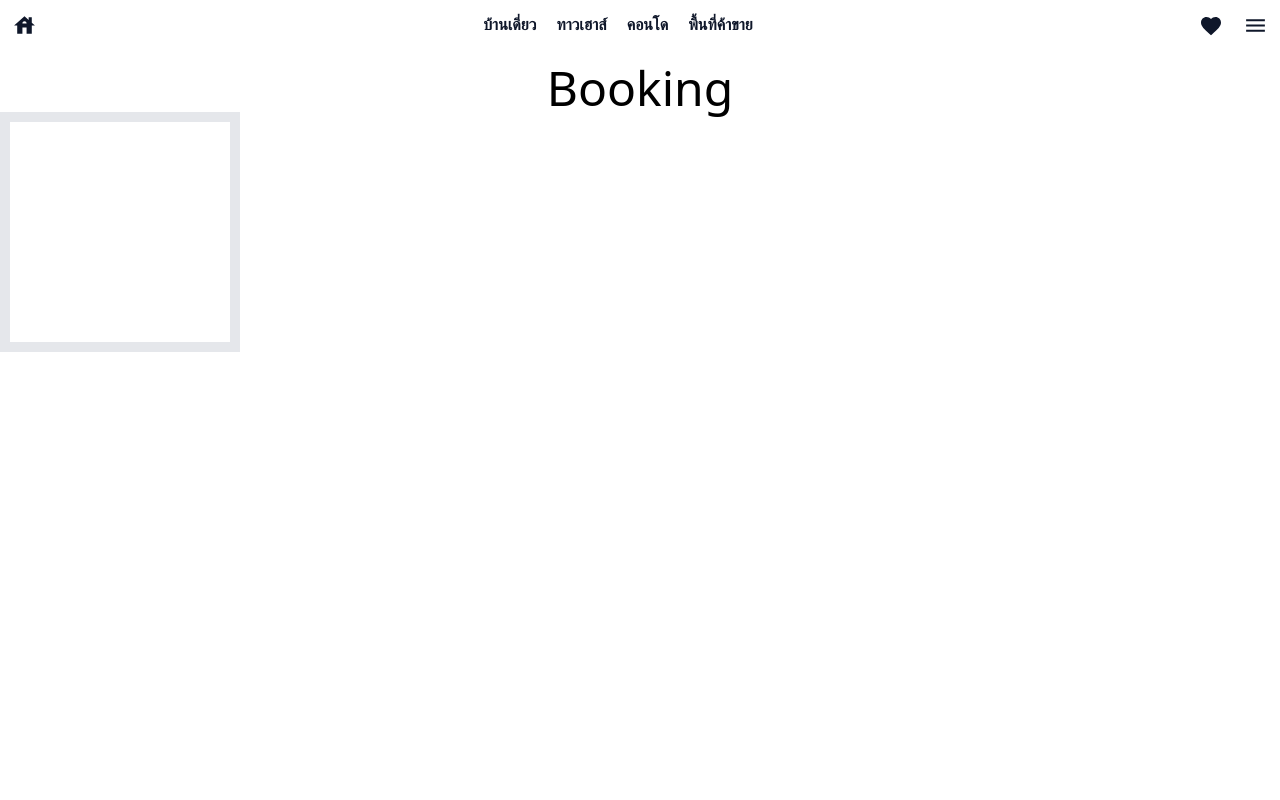
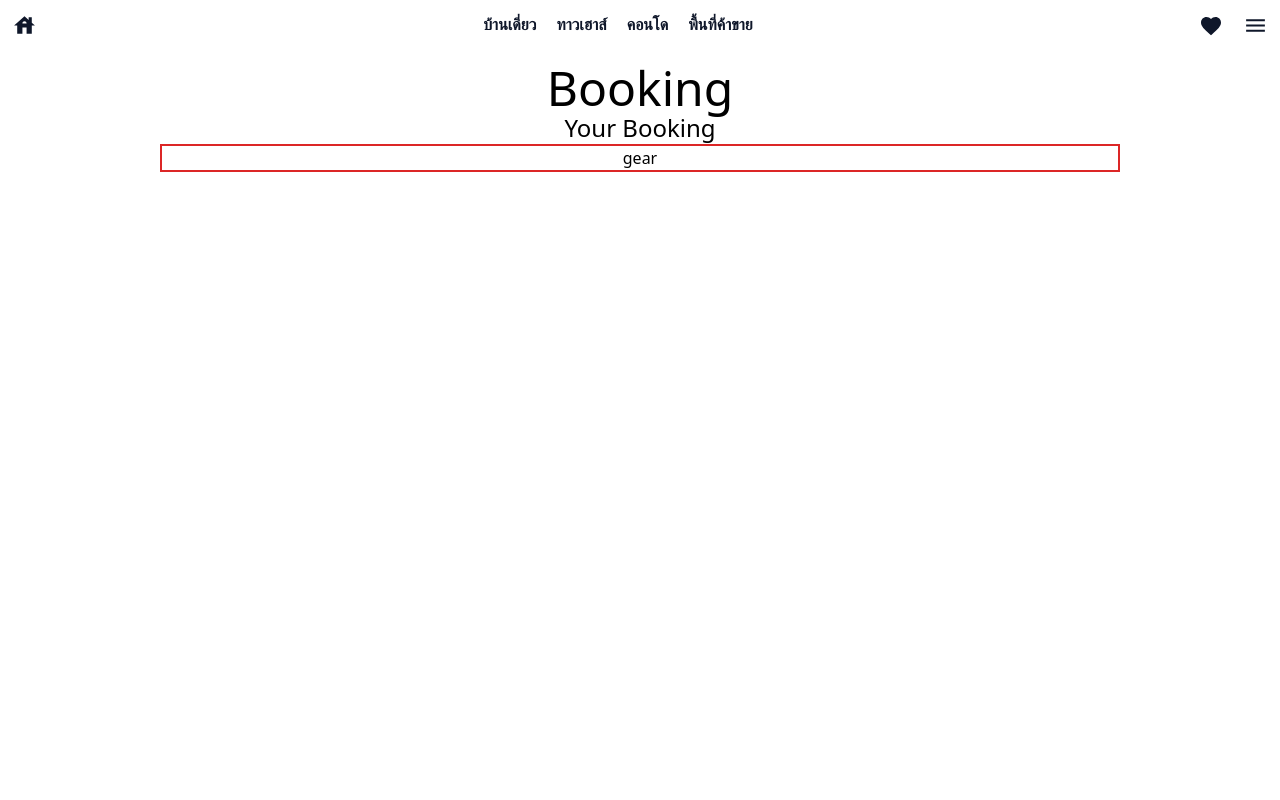
Before and after one commit to llmthpanll/Project_Web_tech, a React (Create React App) app: page /Booked in a window 1280 px wide. Shown: the top 800 px of the page. Built offline with nearby package versions, Linux system fonts and the light colour scheme.

Commit message:
จัดให้กลางแล้วนะครับ กานต์

```diff
--- a/src/Page/Booked.js
+++ b/src/Page/Booked.js
@@ -6,10 +6,12 @@ const Booked = (data) => {
   return (
     <div>
         <Navbar />
-        <div className="mt-16 bg-cover h-screen text-center justify-center relative">
+        <div className="flex flex-col mt-16 mx-0 bg-cover h-screen text-center relative">
             <div className="text-black text-5xl">Booking</div>
-
-            <div className="justify-center w-60 h-60 border-10"></div>
+            <div className="text-black text-2xl">Your Booking</div>
+            <div className="border-2 border-red-600 mx-40">
+              <div>gear</div>
+            </div>
         </div>
         <Footer />
     </div>
```
